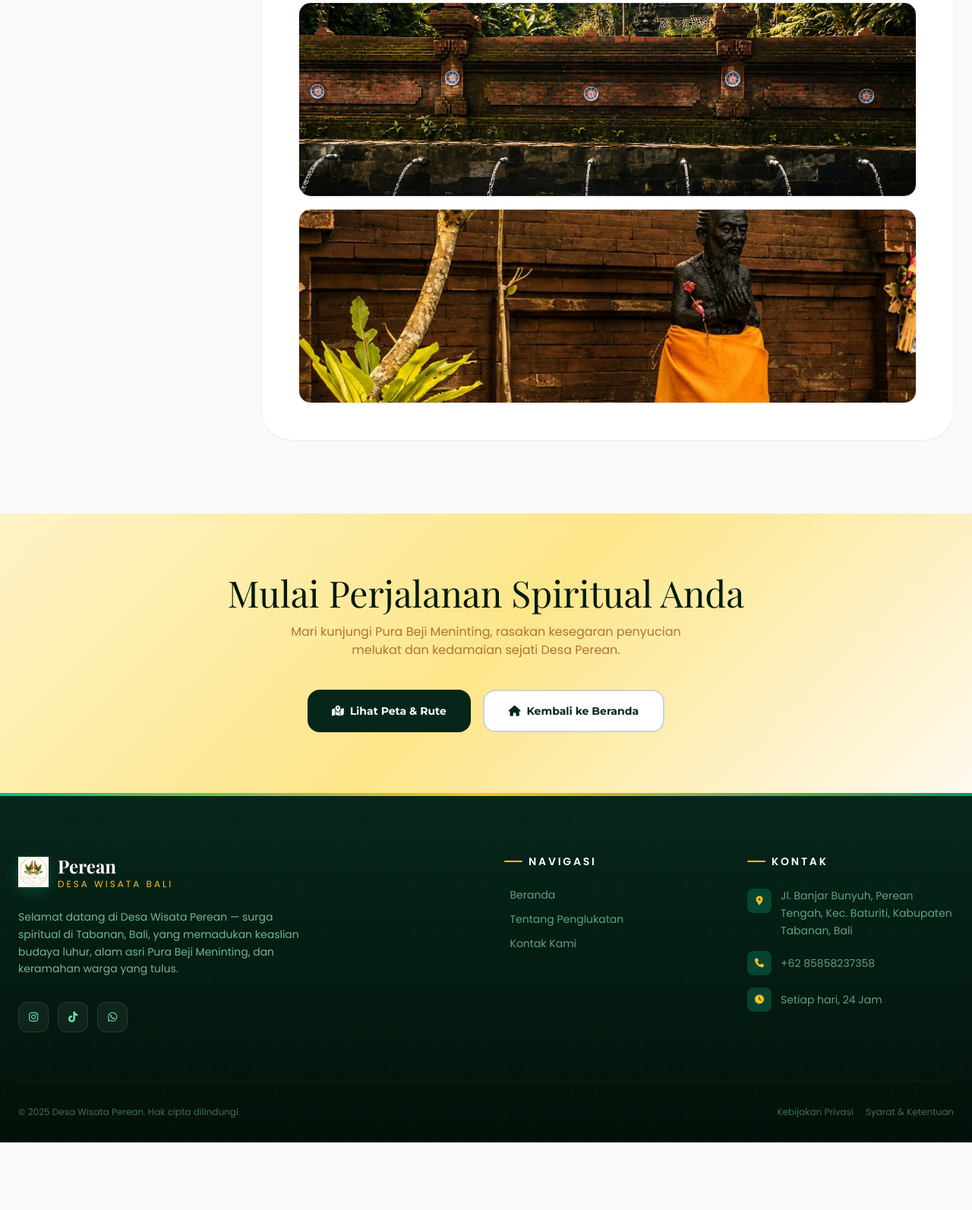
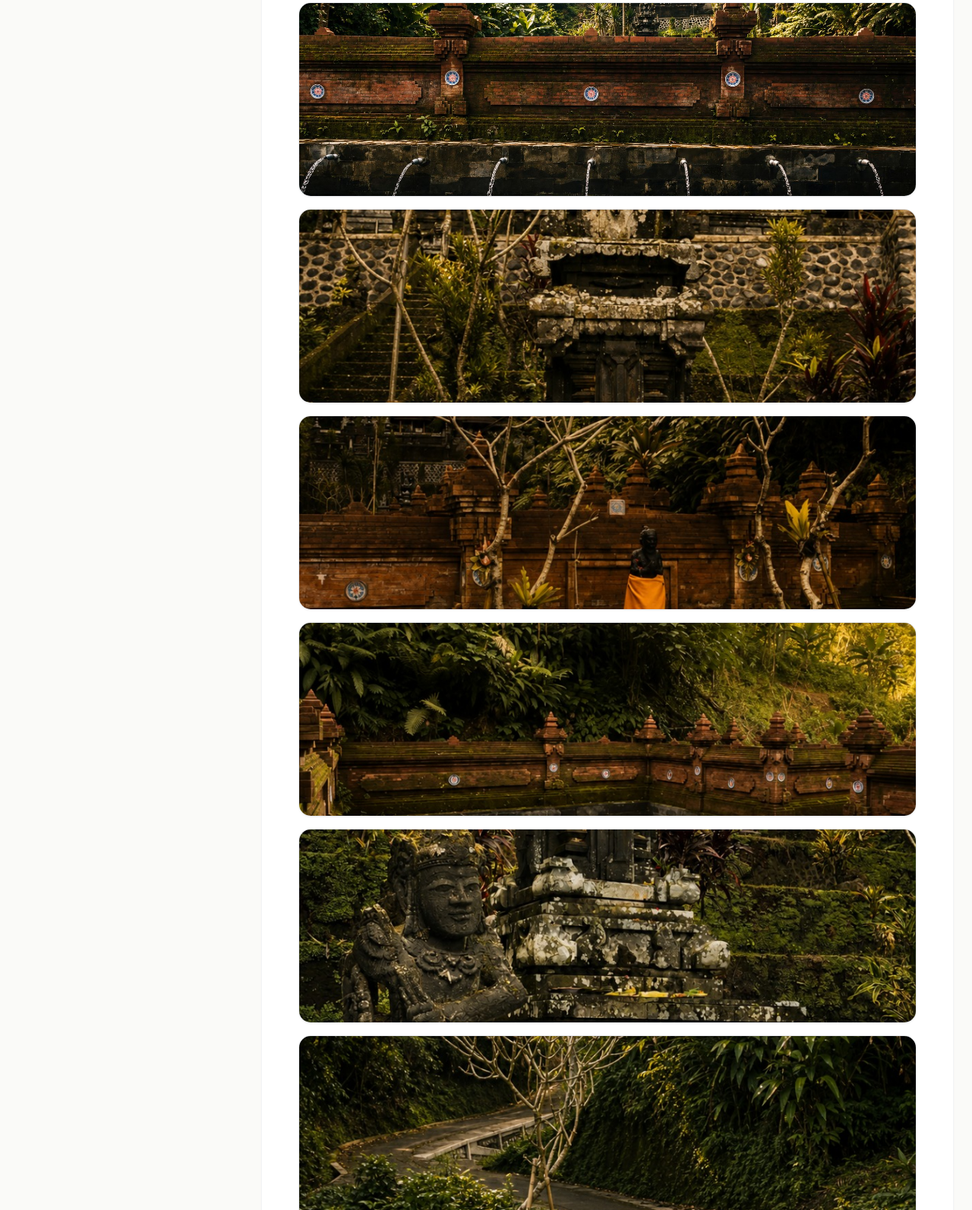
Before and after one commit to Duwiks/Desa-Perean, a plain HTML site: page tentang.html in a window 1280 px wide. Shown: the part 5003-6596 px from the top of the page at 76% size. Before the commit the page ends 6507 px from the top, so only its background shows below. Drawn offline with nearby package versions, Linux system fonts and the light colour scheme; a script that the page names is missing; a web font is replaced by a local one.

Commit message:
add galery

```diff
--- a/tentang.html
+++ b/tentang.html
@@ -336,8 +336,7 @@
                             <h4 class="font-heading font-bold text-forest-800 text-sm mb-2">Pakaian Sopan &amp; Adat
                             </h4>
                             <p class="text-gray-500 text-xs leading-relaxed">
-                                Gunakan kain sarung dan selendang saat memasuki area pura. Tersedia penyewaan kain di
-                                pintu masuk jika Anda belum menyiapkannya.
+                                Gunakan kain sarung dan selendang saat memasuki area pura.
                             </p>
                         </div>
 
@@ -431,8 +430,48 @@
                         </div>
 
                         <div class="gallery-card h-64 group relative overflow-hidden rounded-2xl border border-gray-150 shadow-sm cursor-pointer"
-                            onclick="openLightbox('assets/img/patung.jpeg', 'Subak Desa Perean')">
-                            <img src="assets/img/patung.jpeg" alt="Subak Desa Perean"
+                            onclick="openLightbox('assets/img/galeri 5.jpeg', 'Subak Desa Perean')">
+                            <img src="assets/img/galeri 5.jpeg" alt="Subak Desa Perean"
+                                class="w-full h-full object-cover transition-transform duration-500 group-hover:scale-105" />
+                            <div
+                                class="absolute inset-0 bg-black/0 group-hover:bg-black/20 transition-all duration-300 flex items-center justify-center">
+                                <i
+                                    class="fas fa-search-plus text-white text-2xl opacity-0 group-hover:opacity-100 transition-all duration-300 transform scale-50 group-hover:scale-100"></i>
+                            </div>
+                        </div>
+                        <div class="gallery-card h-64 group relative overflow-hidden rounded-2xl border border-gray-150 shadow-sm cursor-pointer"
+                            onclick="openLightbox('assets/img/galeri 4.jpeg', 'Subak Desa Perean')">
+                            <img src="assets/img/galeri 4.jpeg" alt="Subak Desa Perean"
+                                class="w-full h-full object-cover transition-transform duration-500 group-hover:scale-105" />
+                            <div
+                                class="absolute inset-0 bg-black/0 group-hover:bg-black/20 transition-all duration-300 flex items-center justify-center">
+                                <i
+                                    class="fas fa-search-plus text-white text-2xl opacity-0 group-hover:opacity-100 transition-all duration-300 transform scale-50 group-hover:scale-100"></i>
+                            </div>
+                        </div>
+                        <div class="gallery-card h-64 group relative overflow-hidden rounded-2xl border border-gray-150 shadow-sm cursor-pointer"
+                            onclick="openLightbox('assets/img/galeri 3.jpeg', 'Subak Desa Perean')">
+                            <img src="assets/img/galeri 3.jpeg" alt="Subak Desa Perean"
+                                class="w-full h-full object-cover transition-transform duration-500 group-hover:scale-105" />
+                            <div
+                                class="absolute inset-0 bg-black/0 group-hover:bg-black/20 transition-all duration-300 flex items-center justify-center">
+                                <i
+                                    class="fas fa-search-plus text-white text-2xl opacity-0 group-hover:opacity-100 transition-all duration-300 transform scale-50 group-hover:scale-100"></i>
+                            </div>
+                        </div>
+                        <div class="gallery-card h-64 group relative overflow-hidden rounded-2xl border border-gray-150 shadow-sm cursor-pointer"
+                            onclick="openLightbox('assets/img/galeri 2.jpeg', 'Subak Desa Perean')">
+                            <img src="assets/img/galeri 2.jpeg" alt="Subak Desa Perean"
+                                class="w-full h-full object-cover transition-transform duration-500 group-hover:scale-105" />
+                            <div
+                                class="absolute inset-0 bg-black/0 group-hover:bg-black/20 transition-all duration-300 flex items-center justify-center">
+                                <i
+                                    class="fas fa-search-plus text-white text-2xl opacity-0 group-hover:opacity-100 transition-all duration-300 transform scale-50 group-hover:scale-100"></i>
+                            </div>
+                        </div>
+                        <div class="gallery-card h-64 group relative overflow-hidden rounded-2xl border border-gray-150 shadow-sm cursor-pointer"
+                            onclick="openLightbox('assets/img/galeri 1.jpeg')">
+                            <img src="assets/img/galeri 1.jpeg" alt="Subak Desa Perean"
                                 class="w-full h-full object-cover transition-transform duration-500 group-hover:scale-105" />
                             <div
                                 class="absolute inset-0 bg-black/0 group-hover:bg-black/20 transition-all duration-300 flex items-center justify-center">
```
Also changed, not shown: assets/img/galeri 1.jpeg (added), assets/img/galeri 2.jpeg (added), assets/img/galeri 3.jpeg (added), assets/img/galeri 4.jpeg (added), assets/img/galeri 5.jpeg (added), assets/img/galeri 6.jpeg (added), assets/img/gungdion.png (deleted), assets/img/test.jpg (deleted).
